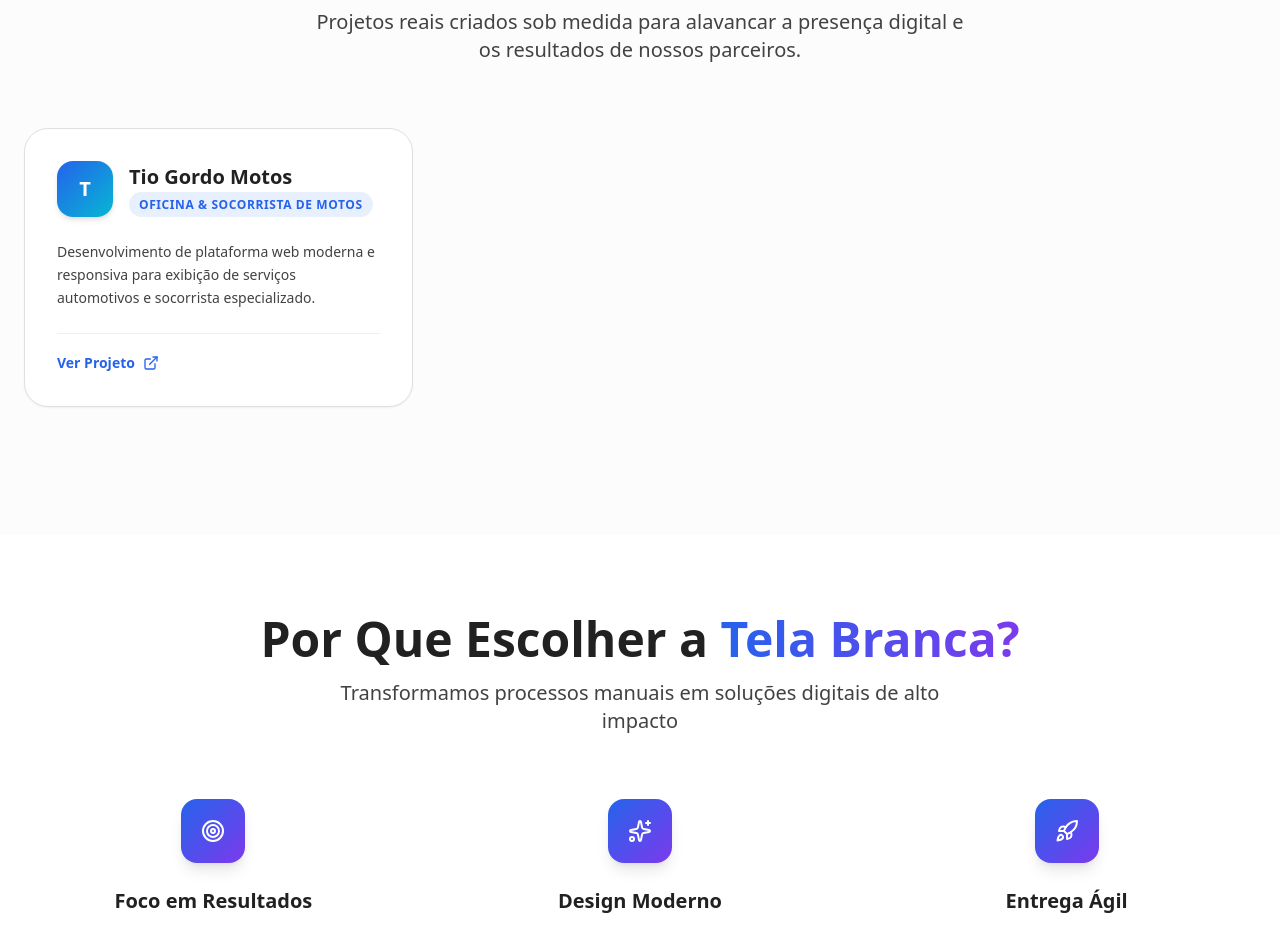
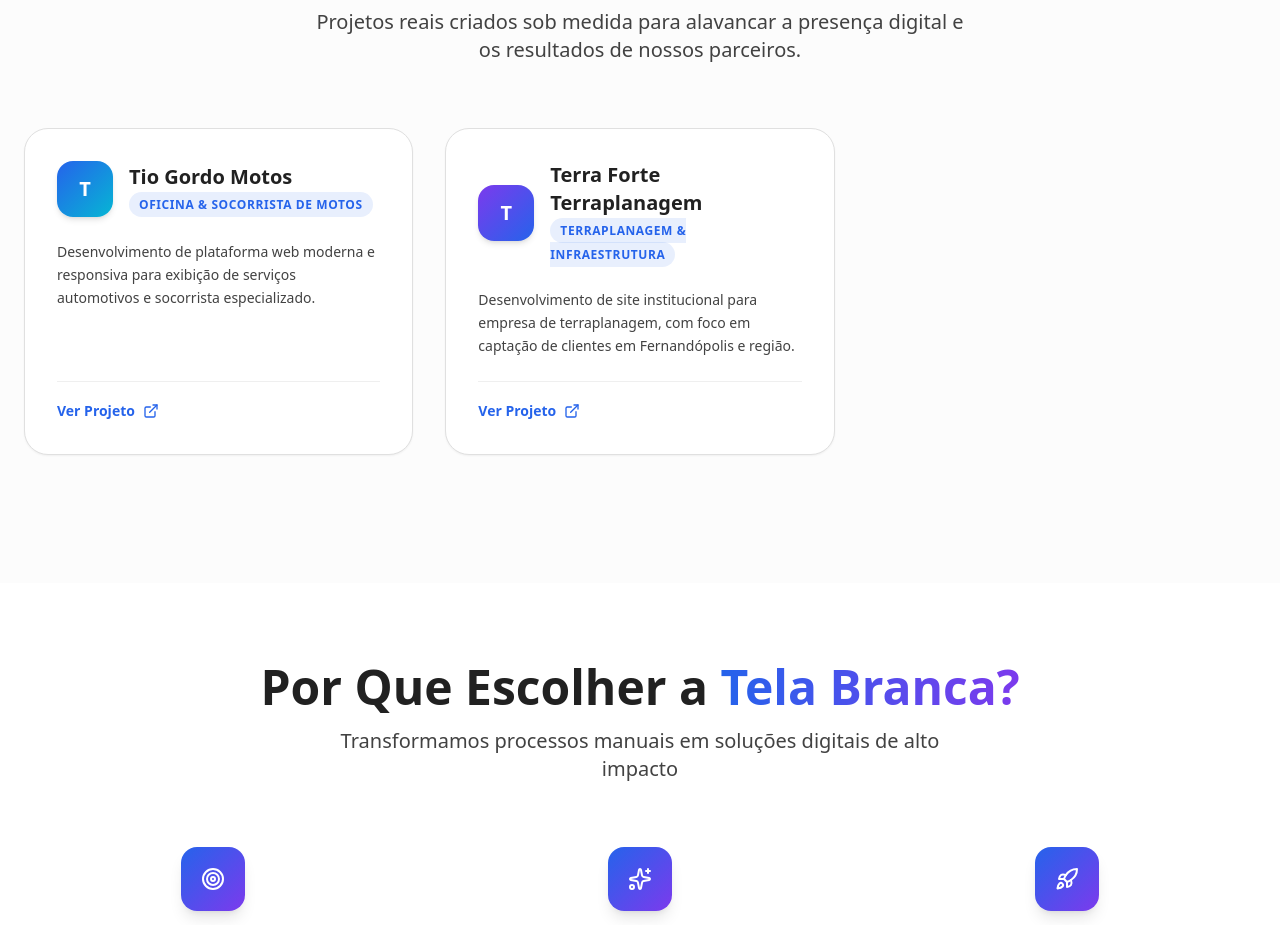
Before and after one commit to agencia-tela-branca/portfolio, a React (Vite) app in the folder _frontend/: page / in a window 1280 px wide. Shown: the part 3164-4089 px from the top of the page. Built offline with nearby package versions, Linux system fonts and the light colour scheme; no server answers.

Commit message:
inclusão de cliente terra forte

```diff
--- a/_frontend/src/pages/home/HomePage.jsx
+++ b/_frontend/src/pages/home/HomePage.jsx
@@ -75,6 +75,13 @@
             description: "Desenvolvimento de plataforma web moderna e responsiva para exibição de serviços automotivos e socorrista especializado.",
             link: "https://tiogordomotos.com.br",
             gradient: "from-accent-blue to-accent-cyan"
+        },
+        {
+            name: "Terra Forte Terraplanagem",
+            category: "Terraplanagem & Infraestrutura",
+            description: "Desenvolvimento de site institucional para empresa de terraplanagem, com foco em captação de clientes em Fernandópolis e região.",
+            link: "https://terraforte.org",
+            gradient: "from-accent-purple to-accent-blue"
         }
     ];
 
```
